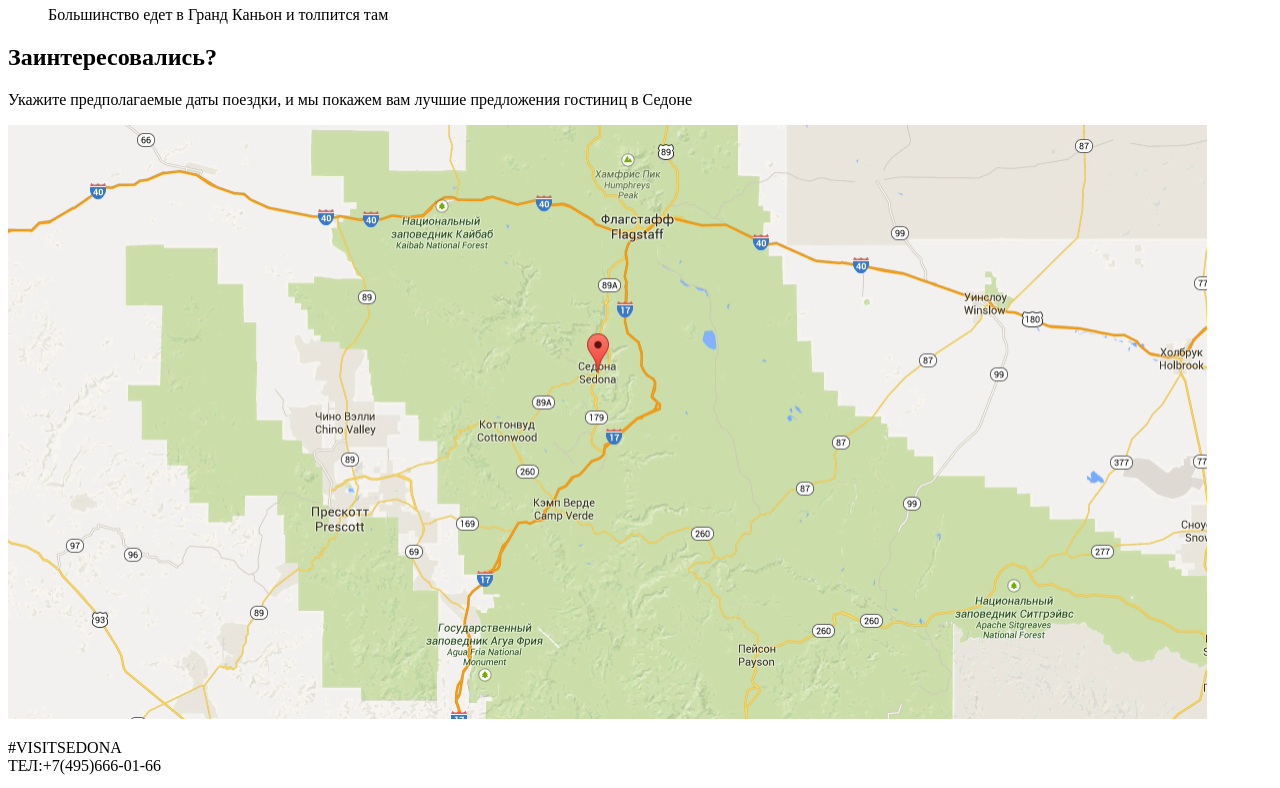
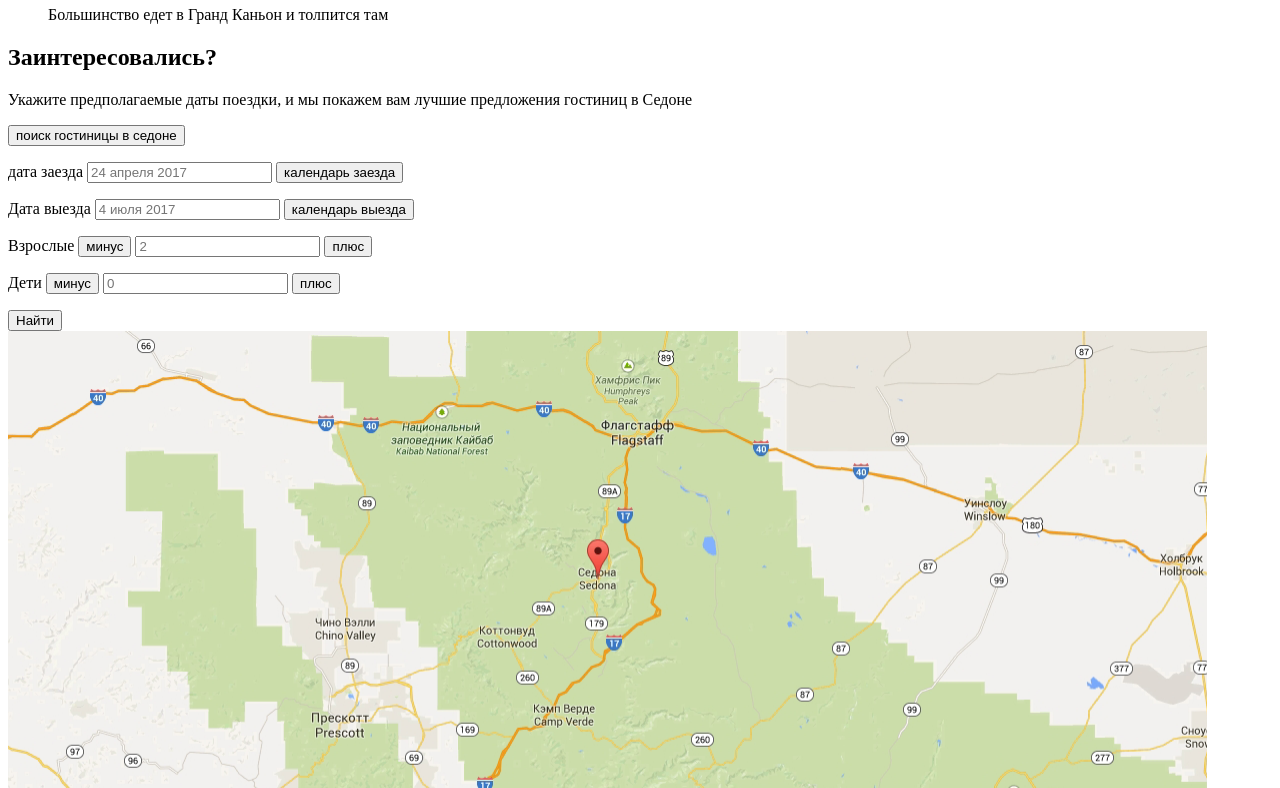
Before and after one commit to xfreemindx/628937-sedona-28, a plain HTML site: page index.html in a window 1280 px wide. Shown: the part 2160-2948 px from the top of the page. Drawn offline with Linux system fonts and the light colour scheme.

Commit message:
формы

```diff
--- a/index.html
+++ b/index.html
@@ -82,7 +82,32 @@
       <h2>Заинтересовались?</h2>
       <p>Укажите предполагаемые даты поездки,
         и мы покажем вам лучшие предложения гостиниц в Седоне</p>
-      <!-- Здесь будет форма записи -->
+      <button type="button">поиск гостиницы в седоне</button>
+      <form action="https://echo.htmlacademy.ru/" method="POST">
+        <p>
+          <label for="arrival-date">дата заезда</label>
+          <input id="arrival-date" type="text" name="arrival-date" placeholder="24 апреля 2017">
+          <button type="button"><span>календарь заезда</span></button>
+        </p>
+        <p>
+          <label for="departure-date">Дата выезда</label>
+          <input id="departure-date" type="text" name="departure-date" placeholder="4 июля 2017">
+          <button type="button"><span>календарь выезда</span></button>
+        </p>
+        <p>
+          <label for="adult">Взрослые</label>
+          <button type="button"><span>минус</span></button>
+          <input id="adult" type="text" name="adult-guests" placeholder="2">
+          <button type="button"><span>плюс</span></button>
+        </p>
+        <p>
+          <label for="children">Дети</label>
+          <button type="button"><span>минус</span></button>
+          <input id="children" type="text" name="children-guests" placeholder="0">
+          <button type="button"><span>плюс</span></button>
+        </p>
+        <button type="submit">Найти</button>
+      </form>
       <img src=" img/map.png" width="1199" height="594" alt="sedonamap">
     </section>
   </main>
```
Also changed, not shown: hotels.html (+44 -6 lines), img/hotel1.jpg (renamed from img/Layer21.jpg), img/hotel2.jpg (renamed from img/Layer89copy.jpg), img/hotel3.jpg (renamed from img/Rectangle.jpg).
